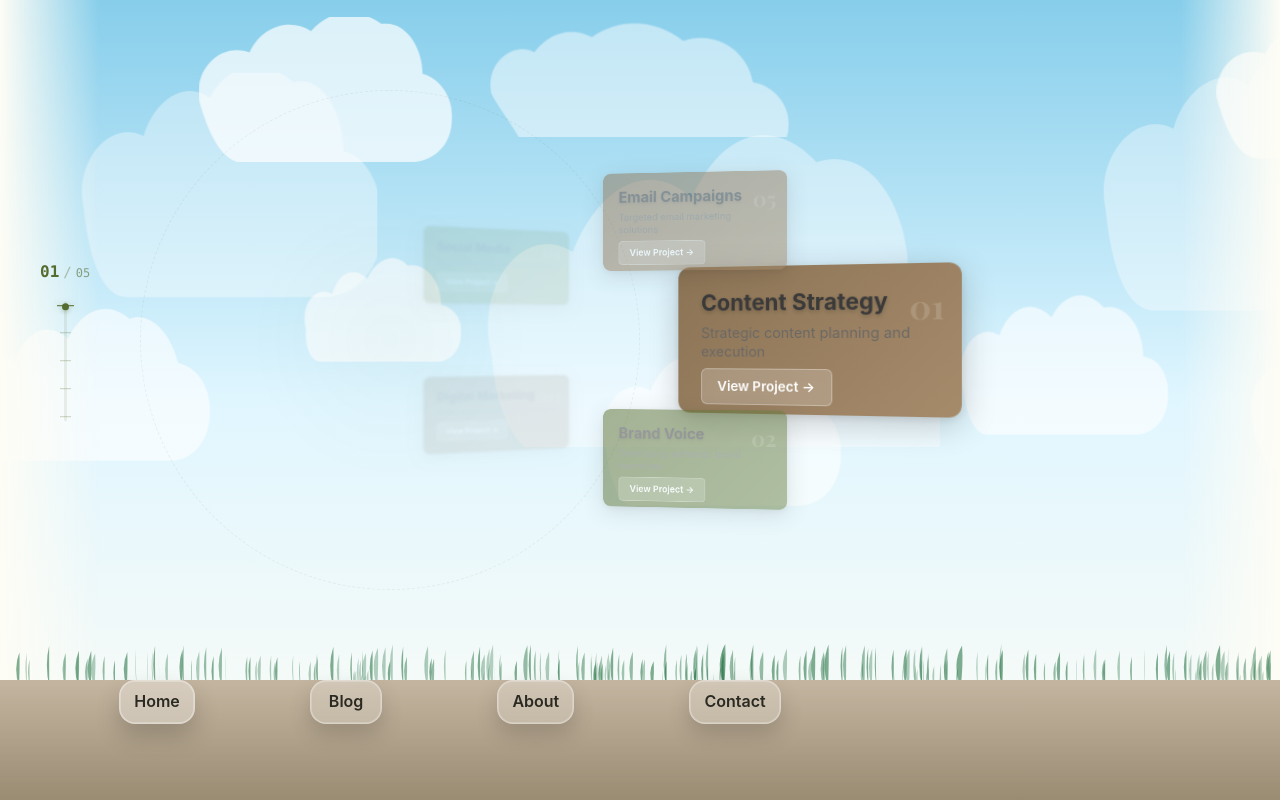
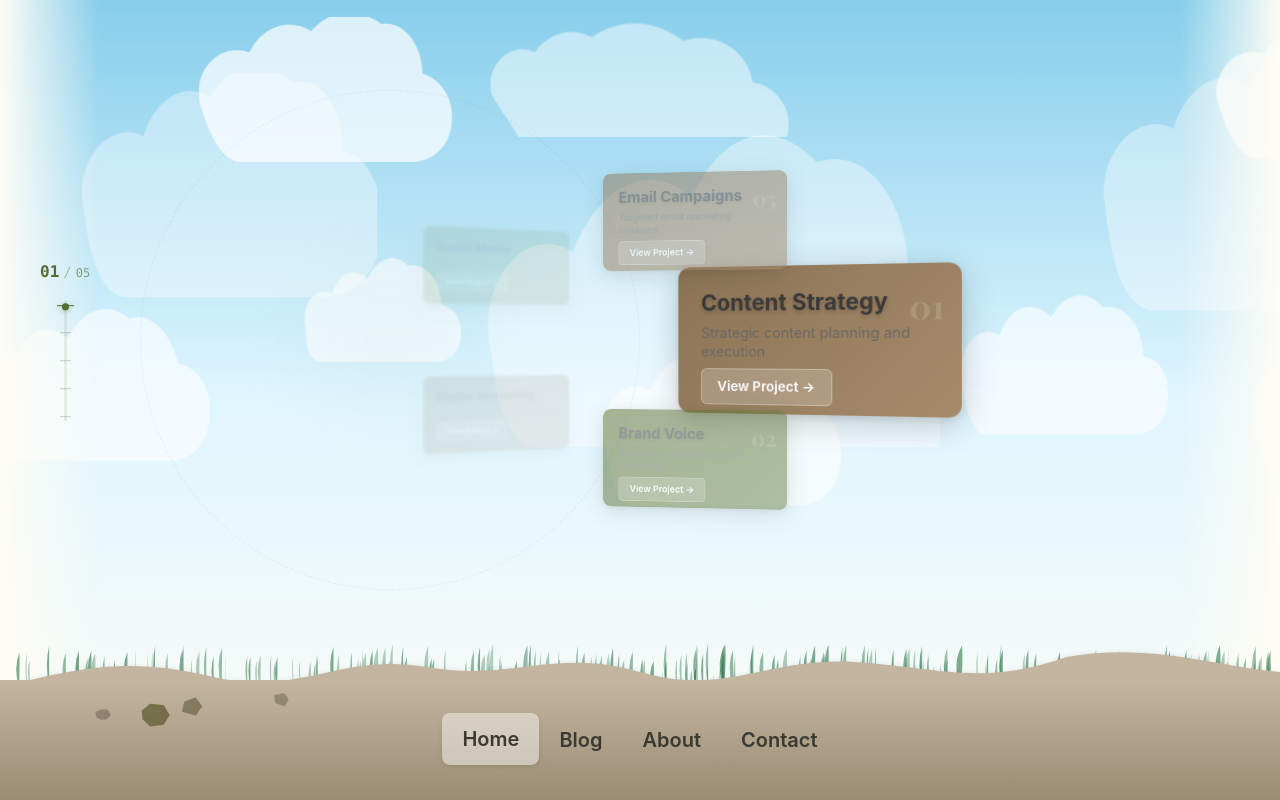
Before and after one commit to Fargarther/content-marketing-website, a React (Vite) app: page / in a window 1280 px wide. Built offline with nearby package versions, Linux system fonts and the light colour scheme.

Commit message:
FIXED THE GROUND

```diff
--- a/src/components/GroundNav.css
+++ b/src/components/GroundNav.css
@@ -1,109 +1,90 @@
-/* Root variables */
 :root {
   --ground-color: #c4b5a0;
-  --ground-dark:  #9a8c73;
+  --ground-dark: #9a8c73;
 }
 
-/* Ground navigation bar */
 .ground-nav {
   position: fixed;
-  left: 0; right: 0; bottom: 0;
-  height: 120px;                 /* keep existing height if different */
-  z-index: 3000;                 /* sit above grass/sky */
-  isolation: isolate;            /* independent stacking context */
-  pointer-events: none;          /* children opt in */
-  background: var(--ground-color); /* backfill to match SVG */
+  left: 0;
+  right: 0;
+  bottom: 0;                     /* sits at the very bottom */
+  height: 120px;                 /* increased height */
+  z-index: 1105;                 /* ABOVE the grass (yours was 1001) */
+  pointer-events: none;          /* overall container lets clicks through */
 }
 
-/* Ridge: remove edge artifact by overlapping and avoiding inline baseline */
 .ground-ridge {
   position: absolute;
-  left: -1px; right: -1px;       /* tiny horizontal bleed */
-  top: -3px; bottom: -12px;      /* overlap into the bar to cover AA edge */
-  width: 100%;
-  display: block;                /* no inline baseline gap */
+  top: -48px;                    /* overlaps prairie: covers blade bottoms */
+  left: 0; right: 0;
+  width: 100%; height: 80px;
   pointer-events: none;
-  /* IMPORTANT: remove drop shadow here; it darkens the boundary and reads as a line */
-  filter: none;
+  filter: drop-shadow(0 2px 3px rgba(0,0,0,0.15));
 }
 
-/* Last safety backfill just under the ridge, inside the bar */
-.ground-nav::after {
-  content: "";
-  position: absolute;
-  left: 0; right: 0; top: 0;
-  height: 10px;
-  background: var(--ground-color);
-  z-index: 1;                    /* below canvas/links */
-  pointer-events: none;
-}
-
-/* Canvas stays between ridge and links */
-.ground-rocks {
-  position: absolute;
-  inset: 0;
-  z-index: 1;                    /* behind links */
-  pointer-events: auto;
-  touch-action: none;
-}
-
-/* Links layer ABOVE canvas so buttons are clickable */
 .ground-inner {
   position: absolute;
   inset: 0;
-  z-index: 2;                    /* above canvas */
-  pointer-events: auto;
-  display: grid;
-  grid-template-rows: 1fr auto;  /* bottom row for nav */
   background:
     radial-gradient(1px 1px at 20% 30%, rgba(0,0,0,0.12) 0 40%, transparent 41%) repeat,
     radial-gradient(1px 1px at 70% 60%, rgba(0,0,0,0.10) 0 45%, transparent 46%) repeat,
     linear-gradient(to bottom, var(--ground-color), var(--ground-dark));
   background-size: 180px 120px, 220px 150px, 100% 100%;
+  display: flex;
+  align-items: center;
+  justify-content: center;
+  padding: 0 40px;
+  pointer-events: auto;          /* links + rocks are interactive */
 }
 
 .nav-list {
-  grid-row: 2;                   /* bottom row */
   display: flex;
-  justify-content: space-evenly; /* distribute across bottom band */
-  align-items: flex-end;         /* anchor to the edge */
-  gap: 12px;
-  padding: 0 16px 12px;          /* bottom padding = “on the band” */
+  align-items: center;
+  justify-content: space-evenly;
   list-style: none;
   margin: 0;
+  padding: 0;
   width: 100%;
-  max-width: 900px;
-  z-index: 3;                    /* above canvas */
+  max-width: 800px;
+  position: relative;
+  z-index: 2;                    /* above rocks canvas */
+}
+
+.nav-list li {
+  margin: 0;
+  padding: 0;
 }
 
 .ground-inner a {
-  display: inline-flex;
-  align-items: center;
-  justify-content: center;
-  min-width: 72px;
-  min-height: 40px;
-  padding: 8px 14px;
+  display: inline-block;
   text-decoration: none;
+  color: #3a3a32;
   font-weight: 600;
-  color: #2a2a22;
-  border-radius: 16px;
-  /* soft “feathered” look */
-  background: rgba(255,255,255,0.22);
-  border: 1px solid rgba(255,255,255,0.35);
-  box-shadow:
-    0 10px 22px rgba(0,0,0,0.16),
-    inset 0 0 0 0.75px rgba(255,255,255,0.28);
-  backdrop-filter: blur(4px);
-  transition: transform .2s ease, box-shadow .2s ease, background .2s ease;
-  cursor: pointer;
+  font-size: 1.25rem;             /* Larger text */
+  padding: 10px 20px;             /* More padding */
+  border-radius: 8px;
+  backdrop-filter: blur(1px);
+  transition: all 0.3s ease;
 }
 
-.ground-inner a:hover { transform: translateY(-2px); background: rgba(255,255,255,0.30); }
-.ground-inner a:active { transform: translateY(-1px); }
-.ground-inner a:focus-visible { outline: 2px solid rgba(0,0,0,0.45); outline-offset: 2px; }
+.ground-inner a:hover {
+  background: rgba(255,255,255,0.35);
+  transform: translateY(-2px);
+}
+
+.ground-inner a:focus {
+  outline: 2px solid #6b7d5f;
+  outline-offset: 2px;
+}
+
 .ground-inner a[aria-current="page"] {
-  background: rgba(255,255,255,0.32);
-  box-shadow:
-    0 12px 24px rgba(0,0,0,0.18),
-    inset 0 0 0 0.75px rgba(255,255,255,0.34);
+  background: rgba(255,255,255,0.45);
+  box-shadow: 0 2px 4px rgba(0,0,0,0.1);
+  transform: translateY(-1px);
 }
+
+.ground-rocks {
+  position: absolute;
+  inset: 0;
+  z-index: 1;                    /* behind links */
+}
--- a/src/components/GroundNav.jsx
+++ b/src/components/GroundNav.jsx
@@ -13,11 +13,6 @@ export default function GroundNav() {
   const [currentHash, setCurrentHash] = useState(window.location.hash || '#home');
   const parallaxOffset = useRef({ x: 0, y: 0 });
   const gustDecay = useRef([]);
-  const lastPointerSamplesRef = useRef([]);
-  const lastTimeRef = useRef(performance.now());
-
-  const clamp = (n, lo, hi) => Math.max(lo, Math.min(n, hi));
-  const getRockRadius = (rock) => rock.radius ?? (Math.max(rock.w, rock.h) / 2 || 10);
 
   // Get Y position along the ridge path
   const getRidgeY = useCallback((normalizedX) => {
@@ -66,11 +61,7 @@ export default function GroundNav() {
           pixelX,
           pixelY: ridgeY + yOffset,
           vertices: generatePebbleVertices(rock.seed, rock.w, rock.h),
-          color: getRockColor(rock.hue, rock.z),
-          vx: 0,
-          vy: 0,
-          falling: false,
-          radius: getRockRadius(rock)
+          color: getRockColor(rock.hue, rock.z)
         };
       });
 
@@ -157,48 +148,17 @@ export default function GroundNav() {
     const resize = () => {
       const w = cvs.clientWidth;
       const h = cvs.clientHeight;
-      cvs.width = Math.round(w * dpr);
-      cvs.height = Math.round(h * dpr);
+      cvs.width = w * dpr;
+      cvs.height = h * dpr;
       cvs.style.width = `${w}px`;
       cvs.style.height = `${h}px`;
-
-      // IMPORTANT: reset & set DPR in one step (no accumulation)
-      ctx.setTransform(dpr, 0, 0, dpr, 0, 0);
+      ctx.scale(dpr, dpr);
       return { w, h };
     };
 
     let { w, h } = resize();
 
-    const GRAVITY = 900;
-    const AIR_FRICTION = 0.98;
-    const GROUND_FRICTION = 0.9;
-
     const animate = () => {
-      const now = performance.now();
-      const dtSec = Math.min((now - lastTimeRef.current) / 1000, 0.05);
-      lastTimeRef.current = now;
-
-      rockPositions.forEach(rock => {
-        if (rock.falling) {
-          rock.vy += GRAVITY * dtSec;
-          rock.pixelX += rock.vx * dtSec;
-          rock.pixelY += rock.vy * dtSec;
-          rock.vx *= Math.pow(AIR_FRICTION, Math.max(1, 60 * dtSec));
-          rock.pixelX = clamp(rock.pixelX, rock.radius, w - rock.radius);
-          const xNorm = clamp(rock.pixelX / w, 0, 1);
-          const groundY = getRidgeY(xNorm) - rock.radius;
-          if (rock.pixelY >= groundY) {
-            rock.pixelY = groundY;
-            rock.vy = 0;
-            rock.vx *= GROUND_FRICTION;
-            if (Math.abs(rock.vx) < 5) {
-              rock.vx = 0;
-              rock.falling = false;
-            }
-          }
-        }
-      });
-
       // Update gust decay
       gustDecay.current.forEach(gust => {
         if (gust.decay > 0) {
@@ -241,14 +201,7 @@ export default function GroundNav() {
       const x = e.clientX - rect.left;
       const y = e.clientY - rect.top;
       draggingIndex = pickNearestFrontRock(x, y);
-      if (draggingIndex !== -1) {
-        e.preventDefault();
-        const rock = rockPositions[draggingIndex];
-        rock.falling = false;
-        rock.vx = 0;
-        rock.vy = 0;
-        lastPointerSamplesRef.current = [{ x, y, t: performance.now() }];
-      }
+      if (draggingIndex !== -1) e.preventDefault();
     };
 
     const onPointerMove = (e) => {
@@ -256,41 +209,12 @@ export default function GroundNav() {
       const rect = cvs.getBoundingClientRect();
       const x = e.clientX - rect.left;
       const y = e.clientY - rect.top;
+      // constrain slightly so rocks stay near the ridge
       rockPositions[draggingIndex].pixelX = x;
       rockPositions[draggingIndex].pixelY = y - 48;
-
-      const samples = lastPointerSamplesRef.current;
-      const now = performance.now();
-      samples.push({ x, y, t: now });
-      while (samples.length > 8 || now - samples[0].t > 120) {
-        samples.shift();
-      }
     };
 
-    const onPointerUp = () => {
-      if (draggingIndex !== -1) {
-        const rock = rockPositions[draggingIndex];
-        const samples = lastPointerSamplesRef.current;
-        let vx = 0, vy = 0;
-        if (samples.length >= 2) {
-          const latest = samples[samples.length - 1];
-          let prev = samples[0];
-          for (let i = samples.length - 2; i >= 0; i--) {
-            if (latest.t - samples[i].t >= 60) { prev = samples[i]; break; }
-          }
-          const dt = (latest.t - prev.t) / 1000;
-          if (dt > 0) {
-            vx = clamp((latest.x - prev.x) / dt, -400, 400);
-            vy = clamp((latest.y - prev.y) / dt, -200, 200);
-          }
-        }
-        rock.vx = vx;
-        rock.vy = vy;
-        rock.falling = true;
-      }
-      draggingIndex = -1;
-      lastPointerSamplesRef.current = [];
-    };
+    const onPointerUp = () => { draggingIndex = -1; };
 
     cvs.addEventListener('pointerdown', onPointerDown);
     window.addEventListener('pointermove', onPointerMove);
@@ -332,48 +256,39 @@ export default function GroundNav() {
       window.removeEventListener('pointerup', onPointerUp);
       window.removeEventListener('pointercancel', onPointerUp);
     };
-  }, [rockPositions, drawRocks, getRidgeY]);
+  }, [rockPositions, drawRocks]);
 
   return (
     <div className="ground-nav">
+      {/* Enhanced uneven top ridge with more dramatic variations */}
       <svg
         ref={svgRef}
         className="ground-ridge"
         viewBox="0 0 1200 80"
         preserveAspectRatio="none"
-        shapeRendering="crispEdges"
-        style={{ display: 'block' }}
         aria-hidden="true"
       >
         <path
-          d="M0,62
-             C40,15 70,58 120,22
-             C160,8 190,65 240,18
-             C280,55 310,12 360,48
-             C400,5 430,62 480,25
-             C520,60 550,8 600,52
-             C640,15 670,58 720,28
-             C760,5 790,65 840,35
-             C880,12 910,58 960,22
-             C1000,55 1030,8 1080,45
-             C1120,15 1150,52 1180,28
-             C1200,40 1200,35 1200,40
+          d="M0,55
+             C80,35 120,25 200,45
+             C280,65 320,20 400,35
+             C480,50 520,15 600,40
+             C680,65 720,25 800,30
+             C880,35 920,55 1000,25
+             C1080,10 1140,35 1200,40
              L1200,80 L0,80 Z"
           fill="var(--ground-color)"
-          stroke="none"
         />
       </svg>
-      <canvas ref={canvasRef} className="ground-rocks" aria-hidden="true" />
 
       <div className="ground-inner">
-        <nav role="navigation" aria-label="Primary">
+        <nav aria-label="Main navigation">
           <ul className="nav-list">
-            {navLinks.map((link) => {
-              const isCurrent = currentHash === link.href;
+            {navLinks.map((link, index) => {
+              const isCurrent = link.href === currentHash;
               return (
-                <li key={link.href}>
+                <li key={index}>
                   <a
-                    className="nav-link"
                     href={link.href}
                     aria-current={isCurrent ? "page" : undefined}
                   >
@@ -384,6 +299,9 @@ export default function GroundNav() {
             })}
           </ul>
         </nav>
+
+        {/* Rocks canvas sits behind links */}
+        <canvas ref={canvasRef} className="ground-rocks" aria-hidden="true" />
       </div>
     </div>
   );
```
